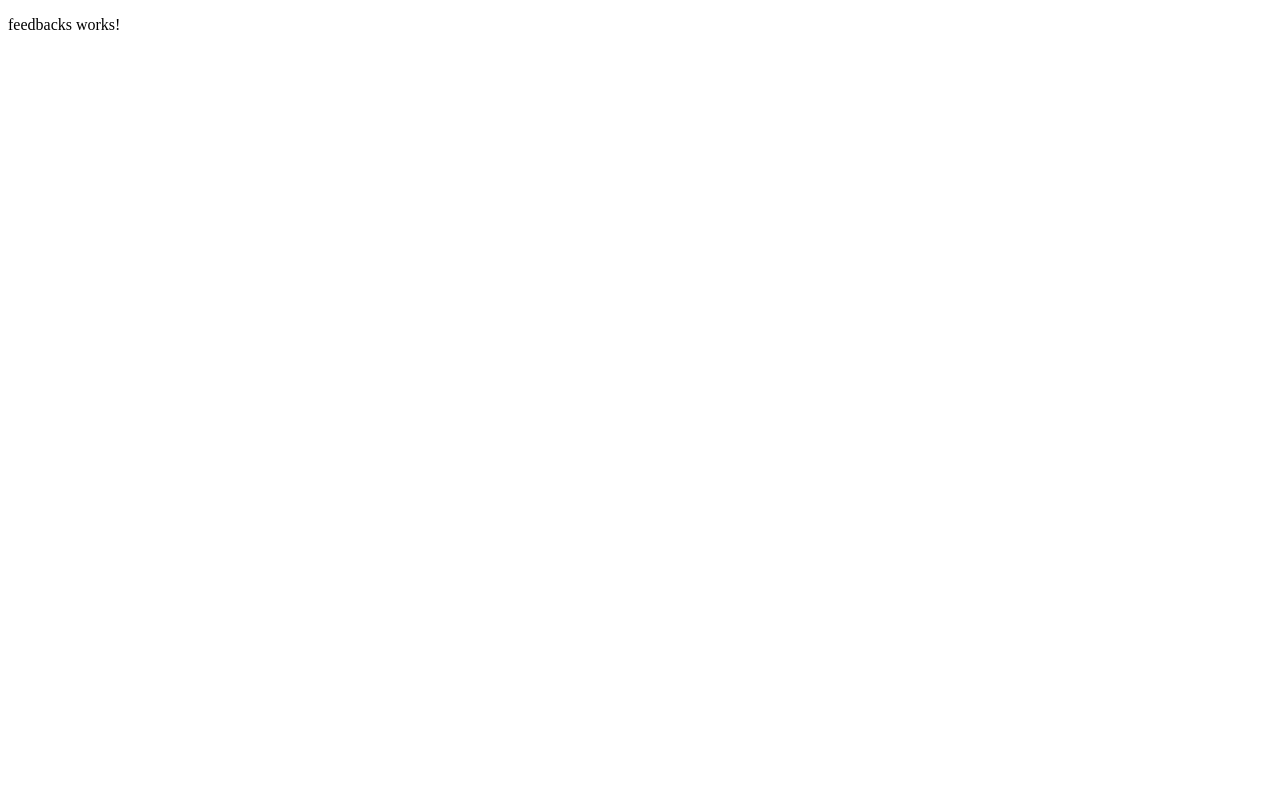
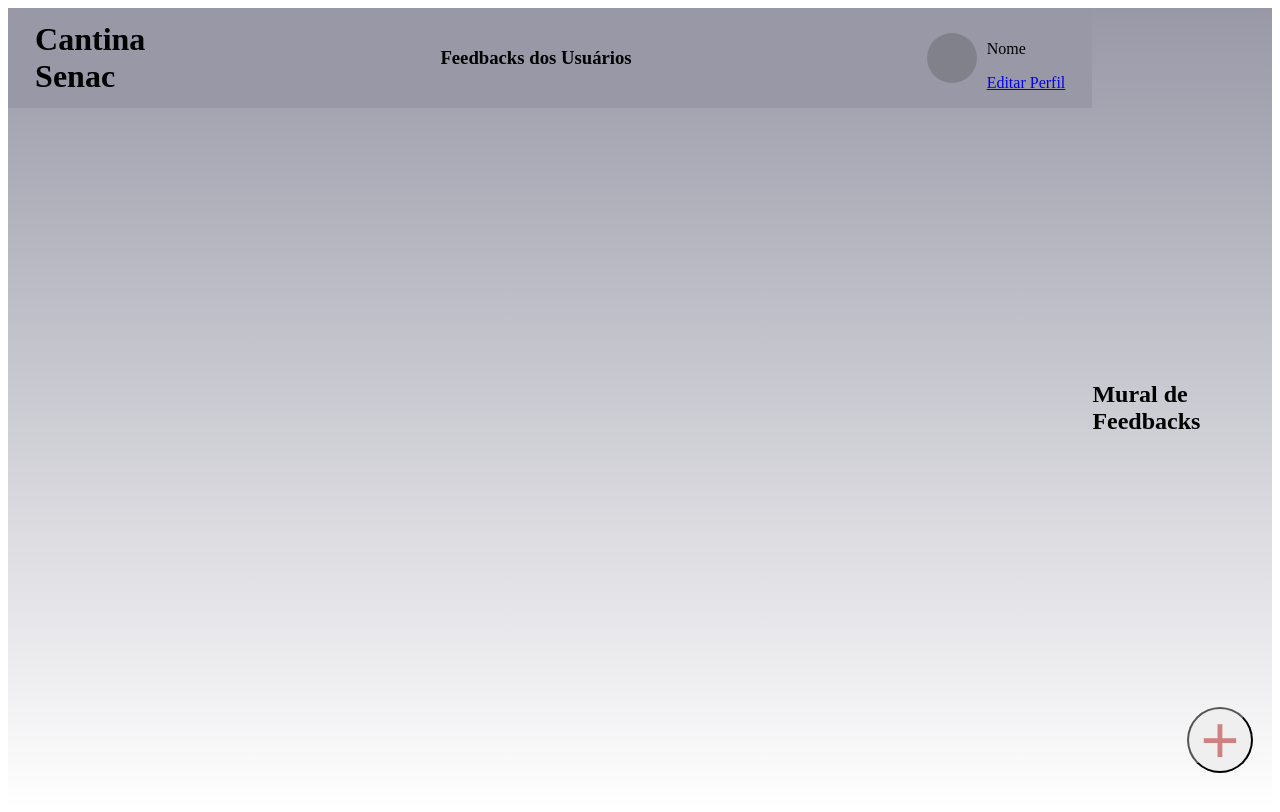
Before and after one commit to prof-lucas-senac/cantina-senac-2025-front, an Angular app: page /feedbacks in a window 1280 px wide. Shown: the top 812 px of the page. Built offline with nearby package versions, Linux system fonts and the light colour scheme.

Commit message:
Implementação da tela de Feedbacks

```diff
--- a/src/app/components/feedbacks/feedbacks.component.css
+++ b/src/app/components/feedbacks/feedbacks.component.css
@@ -0,0 +1,60 @@
+.div-principal
+{
+    display: flex;
+    height: 100vh;
+    width: 100%;
+    align-items: center;
+    justify-content: flex-end;
+    background: linear-gradient(to bottom,#9898a7,#ffffff);
+}
+/* ========== */
+header
+{
+    display: flex; /* Utiliza Flexbox para layout */
+    align-items: center; /* Alinha os itens verticalmente ao centro */
+    justify-content: center; /* Espaça os itens igualmente */
+    width: 100%;
+    height: 100px;
+    margin-bottom: auto;
+    background-color: #9898a7;
+}
+/* ========== */
+.div-ajuste-header
+{
+    display: flex;
+    align-items: center;
+    justify-content: space-between;
+    width: 95%;
+}
+.div-perfil
+{
+    display: flex;
+    align-items: center;
+    justify-content: center;
+    gap: 10px;
+}
+.div-foto-perfil
+{
+    width: 50px;
+    height: 50px;
+    border-radius: 50%;
+    background-color: #81818b;
+}
+/* ========== */
+.div-botao-add-feedback
+{
+    height: 5em;
+    width: 5em;
+    border-radius: 50%;
+    position: fixed;
+    bottom: 2em;
+    right: 2em;
+    display: flex;
+    justify-content: center;
+    align-items: center;
+}
+.div-botao-add-feedback span
+{
+    font-size: 5em;
+    color: rgb(207, 129, 129);
+}
--- a/src/app/components/feedbacks/feedbacks.component.html
+++ b/src/app/components/feedbacks/feedbacks.component.html
@@ -1 +1,30 @@
-<p>feedbacks works!</p>
+<div class="div-principal">
+    <header>
+        <div class="div-ajuste-header">
+
+            <div class="div-titulo">
+                <h1>Cantina<br>Senac</h1>
+            </div>
+
+            <div class="div-mensagem">
+                <h3>Feedbacks dos Usuários</h3>
+            </div>
+
+            <div class="div-perfil">
+                <div class="div-foto-perfil">
+                </div>
+                <div class="div-espaço-perfil">
+                    <p>Nome</p>
+                    <a href="#">Editar Perfil</a>
+                </div>
+            </div>
+        </div>
+    </header>
+
+    <div class="div-subtitulo">
+        <h2>Mural de Feedbacks</h2>
+    </div>
+    <button class="div-botao-add-feedback">
+        <span>+</span>
+    </button>
+</div>
--- a/src/app/components/login/login.component.css
+++ b/src/app/components/login/login.component.css
@@ -5,11 +5,12 @@
     width: 100%;
     align-items: center;
     justify-content: flex-end;
+    background: linear-gradient(to bottom,#9898a7,#ffffff);
 }
 
 .div-formulario
 {
-    background-color: #9898a7;
+    background: linear-gradient(to bottom,#ffffff,#9898a7);
     width: 25%;
     margin-right: 25%;
     padding: 2rem;
@@ -85,7 +86,8 @@ a
 }
 .div-button-entrar button:hover
 {
-    background-color: green;
+    background-color: rgb(220, 65, 200);
+    transform: scale(1.2);
 }
 .div-cadastre-se
 {
--- a/src/app/components/login/login.component.html
+++ b/src/app/components/login/login.component.html
@@ -22,7 +22,7 @@
             <a href="#">Esqueci minha senha</a>
         </div>
         <div class="div-button-entrar">
-            <button routerLink="/feedbacks">Entrar</button>
+            <button routerLink="/feedbacks">Entrar</button> <!-- aqui serve para definir o caminho que o botao entrar vai -->
         </div>
         <div class="div-cadastre-se">
             <a href="#">Ou Cadastre-se</a>
--- a/src/styles.css
+++ b/src/styles.css
@@ -2,5 +2,4 @@
 
 *
 {
-
 }
```
